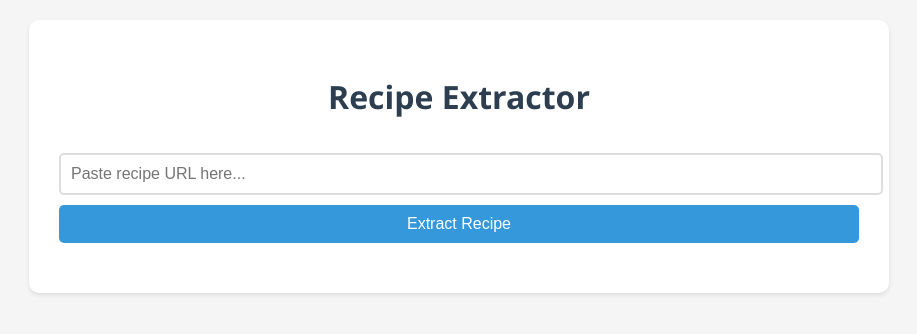
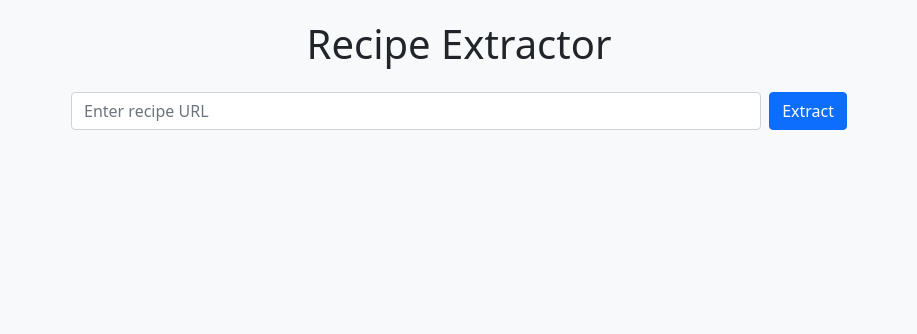
Before and after one commit to volaturus87/recipe-extractor, a Flask app: page / in a window 1280 px wide. Shown: the top 334 px of the page, without its empty margins (181-1098 px from the left). Run offline with Flask 3, Linux system fonts and the light colour scheme.

Commit message:
Add files via upload

```diff
--- a/app.py
+++ b/app.py
@@ -16,6 +16,20 @@ def clean_text(text):
     text = re.sub(r'AD', '', text)  # Remove AD markers
     text = re.sub(r'\s+', ' ', text)  # Normalize whitespace
     return text.strip()
+
+def clean_instruction(text, index=None):
+    # Clean up the text
+    text = text.strip()
+    text = re.sub(r'\s+', ' ', text)  # Normalize whitespace
+    text = re.sub(r'^Step \d+\s*', '', text)  # Remove "Step X" prefix
+    text = re.sub(r'^\d+\.\s*', '', text)  # Remove leading numbers
+    text = text.strip()
+
+    # Add step number if provided
+    if index is not None and text:
+        text = f"{index + 1}. {text}"
+
+    return text
 
 def extract_recipe(url):
     try:
@@ -178,91 +192,63 @@ def extract_recipe(url):
             # Get instructions - look for both old and new HTML structures
             instruction_items = []
 
-            def extract_step(text):
-                # Clean up the text
-                text = text.strip()
-                # Skip empty lines and image credits
-                if not text or any(skip in text.lower() for skip in ['dotdash', 'meredith', 'food studios', 'credit:', 'photo:']):
-                    return None
-                # Remove extra whitespace and newlines
-                text = ' '.join(text.split())
-                return text
-
             # Try finding instructions in the new structure (numbered steps)
             instruction_section = soup.find('div', class_='recipe__instructions')
             if instruction_section:
                 steps = instruction_section.find_all(['li', 'p'], class_=['comp', 'mntl-sc-block'])
-                step_number = 1
-                for step in steps:
-                    text = extract_step(step.text)
-                    if text:
-                        # Check if this is just a step number
-                        if re.match(r'^\d+\.$', text):
-                            continue
-                        # Add step number if it doesn't have one
-                        if not text.startswith(f"{step_number}."):
-                            text = f"{step_number}. {text}"
-                        instruction_items.append(text)
-                        step_number += 1
+                for i, step in enumerate(steps):
+                    text = clean_instruction(step.text)
+                    if text and not any(skip in text.lower() for skip in ['dotdash', 'meredith', 'food studios', 'credit:', 'photo:']):
+                        instruction_items.append(clean_instruction(text, i))
 
             # If no instructions found, try the old structure
             if not instruction_items:
                 instruction_items = soup.find_all(['div', 'li'], class_=['instructions-section-item', 'instructions__list-item', 'recipe-directions__list--item'])
-                instruction_items = [f"{i+1}. {extract_step(item.text)}" for i, item in enumerate(instruction_items) if extract_step(item.text)]
+                instruction_items = [clean_instruction(item.text, i) for i, item in enumerate(instruction_items) if clean_instruction(item.text)]
 
             # If still no instructions, try finding them in the article content
             if not instruction_items:
                 article = soup.find('article', class_='article-content')
                 if article:
                     steps = article.find_all(['p', 'li'], class_=['comp', 'mntl-sc-block'])
-                    step_number = 1
-                    for step in steps:
-                        text = extract_step(step.text)
-                        if text:
-                            # Check if this is just a step number
-                            if re.match(r'^\d+\.$', text):
-                                continue
-                            # Add step number if it doesn't have one
-                            if not text.startswith(f"{step_number}."):
-                                text = f"{step_number}. {text}"
-                            instruction_items.append(text)
-                            step_number += 1
+                    for i, step in enumerate(steps):
+                        text = clean_instruction(step.text)
+                        if text and not any(skip in text.lower() for skip in ['dotdash', 'meredith', 'food studios', 'credit:', 'photo:']):
+                            instruction_items.append(clean_instruction(text, i))
 
             base_instructions = instruction_items
 
         # Food Network
         elif 'foodnetwork.com' in url:
             # Get ingredients
-            ingredient_items = soup.find_all('span', class_='o-Ingredients__a-Ingredient')
+            ingredient_items = soup.find_all(['span', 'li'], class_=['o-Ingredients__a-Ingredient', 'ingredient'])
             base_ingredients = [item.text.strip() for item in ingredient_items if item.text.strip()]
 
             # Get instructions
-            instruction_section = soup.find('div', class_='o-Method__m-Body')
-            if instruction_section:
-                instruction_items = instruction_section.find_all(['p', 'li'])
-                base_instructions = [item.text.strip() for item in instruction_items if item.text.strip()]
+            instruction_items = soup.find_all(['li', 'div'], class_=['o-Method__m-Step', 'direction'])
+            base_instructions = [clean_instruction(item.text, i) for i, item in enumerate(instruction_items) if clean_instruction(item.text)]
 
         # Simply Recipes
         elif 'simplyrecipes.com' in url:
-            recipe_card = soup.find('div', class_='structured-project-content')
-            if recipe_card:
+            recipe_content = soup.find('div', class_='structured-project-content')
+            if recipe_content:
                 # Get ingredients
-                ingredient_items = recipe_card.find_all('li', class_='structured-ingredients__list-item')
+                ingredient_items = recipe_content.find_all(['li'], class_=['ingredient'])
                 base_ingredients = [item.text.strip() for item in ingredient_items if item.text.strip()]
 
                 # Get instructions
-                instruction_items = recipe_card.find_all('li', class_='structured-project__step')
-                base_instructions = [item.text.strip() for item in instruction_items if item.text.strip()]
+                instruction_items = recipe_content.find_all(['li', 'div'], class_=['instruction'])
+                base_instructions = [clean_instruction(item.text, i) for i, item in enumerate(instruction_items) if clean_instruction(item.text)]
 
         # Epicurious
         elif 'epicurious.com' in url:
             # Get ingredients
-            ingredient_items = soup.find_all('div', class_='ingredient')
+            ingredient_items = soup.find_all(['li', 'div'], class_=['ingredient'])
             base_ingredients = [item.text.strip() for item in ingredient_items if item.text.strip()]
 
             # Get instructions
-            instruction_items = soup.find_all('li', class_='preparation-step')
-            base_instructions = [item.text.strip() for item in instruction_items if item.text.strip()]
+            instruction_items = soup.find_all(['li', 'div'], class_=['preparation-step'])
+            base_instructions = [clean_instruction(item.text, i) for i, item in enumerate(instruction_items) if clean_instruction(item.text)]
 
         # Serious Eats
         elif 'seriouseats.com' in url:
@@ -270,56 +256,29 @@ def extract_recipe(url):
             ingredient_items = []
             ingredients_section = soup.find(['div', 'section'], string=re.compile('Ingredients', re.I))
             if ingredients_section:
-                # Try to find ingredients in the list items after the header
                 ingredients_list = ingredients_section.find_next(['ul', 'ol'])
                 if ingredients_list:
                     ingredient_items = ingredients_list.find_all('li')
-
-            # If no ingredients found, try finding them in the article content
-            if not ingredient_items:
-                article = soup.find('article')
-                if article:
-                    for section in article.find_all(['section', 'div']):
-                        if section.find(['h2', 'h3'], string=re.compile('Ingredients', re.I)):
-                            ingredient_items = section.find_all('li')
-                            break
 
             base_ingredients = []
             for item in ingredient_items:
                 text = item.text.strip()
                 if text and not any(skip in text.lower() for skip in ['special equipment', 'notes']):
-                    # Remove duplicate ingredients (sometimes they appear twice)
-                    if text not in base_ingredients:
-                        base_ingredients.append(text)
+                    base_ingredients.append(text)
 
             # Get instructions
             instruction_items = []
-            directions_section = soup.find(['div', 'section'], string=re.compile('Directions', re.I))
+            directions_section = soup.find(['div', 'section'], string=re.compile('Directions|Instructions', re.I))
             if directions_section:
-                # Try to find instructions in the list items after the header
                 instructions_list = directions_section.find_next(['ul', 'ol'])
                 if instructions_list:
                     instruction_items = instructions_list.find_all('li')
 
-            # If no instructions found, try finding them in the article content
-            if not instruction_items:
-                article = soup.find('article')
-                if article:
-                    for section in article.find_all(['section', 'div']):
-                        if section.find(['h2', 'h3'], string=re.compile('Directions', re.I)):
-                            instruction_items = section.find_all('li')
-                            break
-
             base_instructions = []
-            for i, item in enumerate(instruction_items, 1):
-                text = item.text.strip()
-                if text and not any(skip in text.lower() for skip in ['special equipment', 'notes']):
-                    # Skip image credits
-                    if not re.search(r'serious eats|vicky wasik|daniel gritzer', text.lower()):
-                        # Add step number if not present
-                        if not text.startswith(f"{i}."):
-                            text = f"{i}. {text}"
-                        base_instructions.append(text)
+            for i, item in enumerate(instruction_items):
+                text = clean_instruction(item.text)
+                if text and not any(skip in text.lower() for skip in ['serious eats', 'vicky wasik', 'daniel gritzer']):
+                    base_instructions.append(clean_instruction(text, i))
 
         # Pillsbury
         elif 'pillsbury.com' in url:
@@ -327,7 +286,6 @@ def extract_recipe(url):
             ingredient_items = []
             ingredients_section = soup.find(['div', 'section'], string=re.compile('Ingredients', re.I))
             if ingredients_section:
-                # Try to find ingredients in the list items after the header
                 ingredients_list = ingredients_section.find_next(['ul', 'ol'])
                 if ingredients_list:
                     ingredient_items = ingredients_list.find_all('li')
@@ -347,21 +305,15 @@ def extract_recipe(url):
             instruction_items = []
             directions_section = soup.find(['div', 'section'], string=re.compile('Instructions', re.I))
             if directions_section:
-                # Try to find instructions in the list items after the header
                 instructions_list = directions_section.find_next(['ul', 'ol'])
                 if instructions_list:
                     instruction_items = instructions_list.find_all('li')
 
             base_instructions = []
-            for item in instruction_items:
-                text = item.text.strip()
+            for i, item in enumerate(instruction_items):
+                text = clean_instruction(item.text)
                 if text:
-                    # Clean up the text
-                    text = re.sub(r'\s+', ' ', text)  # Normalize whitespace
-                    text = re.sub(r'^Step \d+\s*', '', text)  # Remove "Step X" prefix
-                    text = text.strip()
-                    if text:
-                        base_instructions.append(f"{len(base_instructions) + 1}. {text}")
+                    base_instructions.append(clean_instruction(text, i))
 
         # House of Nash Eats
         elif 'houseofnasheats.com' in url:
@@ -377,7 +329,7 @@ def extract_recipe(url):
                 instructions_section = recipe_card.find('div', class_='tasty-recipes-instructions')
                 if instructions_section:
                     instruction_items = instructions_section.find_all('li')
-                    base_instructions = [item.text.strip() for item in instruction_items if item.text.strip()]
+                    base_instructions = [clean_instruction(item.text, i) for i, item in enumerate(instruction_items) if clean_instruction(item.text)]
 
         # Just One Cookbook
         elif 'justonecookbook.com' in url:
@@ -389,7 +341,7 @@ def extract_recipe(url):
 
                 # Get instructions
                 instruction_items = recipe_card.find_all('div', class_='wprm-recipe-instruction-text')
-                base_instructions = [item.text.strip() for item in instruction_items if item.text.strip()]
+                base_instructions = [clean_instruction(item.text, i) for i, item in enumerate(instruction_items) if clean_instruction(item.text)]
 
         # Clean up and validate
         base_ingredients = [i for i in base_ingredients if i]
--- a/templates/index.html
+++ b/templates/index.html
@@ -4,166 +4,171 @@
     <meta charset="UTF-8">
     <meta name="viewport" content="width=device-width, initial-scale=1.0">
     <title>Recipe Extractor</title>
+    <link href="https://cdn.jsdelivr.net/npm/bootstrap@5.1.3/dist/css/bootstrap.min.css" rel="stylesheet">
     <style>
         body {
-            font-family: 'Segoe UI', Tahoma, Geneva, Verdana, sans-serif;
-            line-height: 1.6;
-            margin: 0;
             padding: 20px;
-            background-color: #f5f5f5;
+            background-color: #f8f9fa;
         }
         .container {
             max-width: 800px;
             margin: 0 auto;
-            background: white;
-            padding: 30px;
+        }
+        .recipe-card {
+            background-color: white;
             border-radius: 10px;
+            padding: 20px;
+            margin-bottom: 20px;
             box-shadow: 0 2px 4px rgba(0,0,0,0.1);
-        }
-        h1 {
-            color: #2c3e50;
-            text-align: center;
-            margin-bottom: 30px;
-        }
-        .input-group {
-            margin-bottom: 20px;
-        }
-        input[type="url"] {
-            width: 100%;
-            padding: 10px;
-            border: 2px solid #ddd;
-            border-radius: 5px;
-            font-size: 16px;
-            margin-bottom: 10px;
-        }
-        button {
-            background-color: #3498db;
-            color: white;
-            padding: 10px 20px;
-            border: none;
-            border-radius: 5px;
-            cursor: pointer;
-            font-size: 16px;
-            width: 100%;
-            transition: background-color 0.3s;
-        }
-        button:hover {
-            background-color: #2980b9;
-        }
-        .recipe-content {
-            display: none;
-            margin-top: 30px;
         }
         .recipe-section {
             margin-bottom: 20px;
         }
-        h2 {
-            color: #2c3e50;
-            border-bottom: 2px solid #3498db;
-            padding-bottom: 10px;
+        .recipe-section h3 {
+            color: #343a40;
+            margin-bottom: 10px;
         }
-        ul {
-            list-style-type: none;
-            padding-left: 0;
+        .variation-card {
+            background-color: #f8f9fa;
+            border-radius: 8px;
+            padding: 15px;
+            margin-bottom: 15px;
         }
-        li {
-            padding: 8px 0;
-            border-bottom: 1px solid #eee;
+        .variation-card h4 {
+            color: #495057;
+            margin-bottom: 10px;
         }
-        .error {
-            color: #e74c3c;
+        .error-message {
+            color: #dc3545;
+            padding: 15px;
+            border-radius: 8px;
+            background-color: #f8d7da;
+            border: 1px solid #f5c6cb;
+            margin-bottom: 20px;
             text-align: center;
-            padding: 10px;
+            font-weight: bold;
+        }
+        #loading {
             display: none;
+            text-align: center;
+            margin: 20px 0;
         }
-        .loading {
-            text-align: center;
-            display: none;
-            color: #7f8c8d;
+        .spinner-border {
+            width: 3rem;
+            height: 3rem;
+        }
+        .instruction-step {
+            margin-bottom: 1rem;
+            padding: 0.5rem;
+            background-color: #f8f9fa;
+            border-radius: 4px;
         }
     </style>
 </head>
 <body>
     <div class="container">
-        <h1>Recipe Extractor</h1>
-        <div class="input-group">
-            <input type="url" id="recipe-url" placeholder="Paste recipe URL here..." required>
-            <button onclick="extractRecipe()">Extract Recipe</button>
+        <h1 class="text-center mb-4">Recipe Extractor</h1>
+        <div class="mb-4">
+            <form id="recipeForm" class="d-flex gap-2">
+                <input type="url" id="recipeUrl" class="form-control" placeholder="Enter recipe URL" required>
+                <button type="submit" class="btn btn-primary">Extract</button>
+            </form>
         </div>
-        <div class="loading" id="loading">Extracting recipe...</div>
-        <div class="error" id="error"></div>
-        <div class="recipe-content" id="recipe-content">
-            <div class="recipe-section">
-                <h2>Ingredients</h2>
-                <ul id="ingredients"></ul>
+
+        <div id="loading">
+            <div class="spinner-border text-primary" role="status">
+                <span class="visually-hidden">Loading...</span>
             </div>
-            <div class="recipe-section">
-                <h2>Instructions</h2>
-                <ol id="instructions"></ol>
-            </div>
+            <p class="mt-2">Extracting recipe...</p>
         </div>
+
+        <div id="error" style="display: none;" class="error-message"></div>
+
+        <div id="recipes"></div>
     </div>
 
     <script>
-        function extractRecipe() {
-            const url = document.getElementById('recipe-url').value;
-            const loading = document.getElementById('loading');
-            const error = document.getElementById('error');
-            const content = document.getElementById('recipe-content');
+        document.getElementById('recipeForm').addEventListener('submit', async (e) => {
+            e.preventDefault();
 
-            if (!url) {
-                error.textContent = 'Please enter a URL';
-                error.style.display = 'block';
-                return;
-            }
+            const url = document.getElementById('recipeUrl').value;
+            const recipesDiv = document.getElementById('recipes');
+            const errorDiv = document.getElementById('error');
+            const loadingDiv = document.getElementById('loading');
 
-            loading.style.display = 'block';
-            error.style.display = 'none';
-            content.style.display = 'none';
+            // Clear previous results and show loading
+            recipesDiv.innerHTML = '';
+            errorDiv.style.display = 'none';
+            loadingDiv.style.display = 'block';
 
-            fetch('/extract', {
-                method: 'POST',
-                headers: {
-                    'Content-Type': 'application/x-www-form-urlencoded',
-                },
-                body: `url=${encodeURIComponent(url)}`
-            })
-            .then(response => response.json())
-            .then(data => {
-                loading.style.display = 'none';
+            try {
+                const response = await fetch('/extract', {
+                    method: 'POST',
+                    headers: {
+                        'Content-Type': 'application/json'
+                    },
+                    body: JSON.stringify({ url })
+                });
+
+                const data = await response.json();
 
                 if (data.error) {
-                    error.textContent = 'Failed to extract recipe. Please try a different URL.';
-                    error.style.display = 'block';
+                    errorDiv.textContent = data.error;
+                    errorDiv.style.display = 'block';
                     return;
                 }
 
-                const ingredientsList = document.getElementById('ingredients');
-                const instructionsList = document.getElementById('instructions');
+                data.recipes.forEach(recipe => {
+                    const recipeHtml = `
+                        <div class="recipe-card">
+                            <h2 class="mb-3">${recipe.title || 'Recipe'}</h2>
 
-                ingredientsList.innerHTML = '';
-                instructionsList.innerHTML = '';
+                            <div class="recipe-section">
+                                <h3>Base Ingredients</h3>
+                                <ul class="list-unstyled">
+                                    ${recipe.base_ingredients.map(ingredient => `<li>• ${ingredient}</li>`).join('')}
+                                </ul>
+                            </div>
 
-                data.ingredients.forEach(ingredient => {
-                    const li = document.createElement('li');
-                    li.textContent = ingredient;
-                    ingredientsList.appendChild(li);
+                            ${recipe.variations.length > 0 ? `
+                                <div class="recipe-section">
+                                    <h3>Variations</h3>
+                                    ${recipe.variations.map(variation => `
+                                        <div class="variation-card">
+                                            <h4>${variation.title}</h4>
+                                            <ul class="list-unstyled">
+                                                ${variation.ingredients.map(ingredient => `<li>• ${ingredient}</li>`).join('')}
+                                            </ul>
+                                        </div>
+                                    `).join('')}
+                                </div>
+                            ` : ''}
+
+                            <div class="recipe-section">
+                                <h3>Instructions</h3>
+                                <div class="instructions-list">
+                                    ${recipe.base_instructions.map(instruction => `
+                                        <div class="instruction-step">
+                                            ${instruction}
+                                        </div>
+                                    `).join('')}
+                                </div>
+                            </div>
+
+                            <div class="text-muted mt-3">
+                                <small>Source: <a href="${recipe.url}" target="_blank">${recipe.url}</a></small>
+                            </div>
+                        </div>
+                    `;
+                    recipesDiv.innerHTML += recipeHtml;
                 });
-
-                data.instructions.forEach(instruction => {
-                    const li = document.createElement('li');
-                    li.textContent = instruction;
-                    instructionsList.appendChild(li);
-                });
-
-                content.style.display = 'block';
-            })
-            .catch(err => {
-                loading.style.display = 'none';
-                error.textContent = 'An error occurred. Please try again.';
-                error.style.display = 'block';
-            });
-        }
+            } catch (error) {
+                errorDiv.textContent = 'An error occurred while extracting the recipe. Please try again.';
+                errorDiv.style.display = 'block';
+            } finally {
+                loadingDiv.style.display = 'none';
+            }
+        });
     </script>
 </body>
 </html>
```
